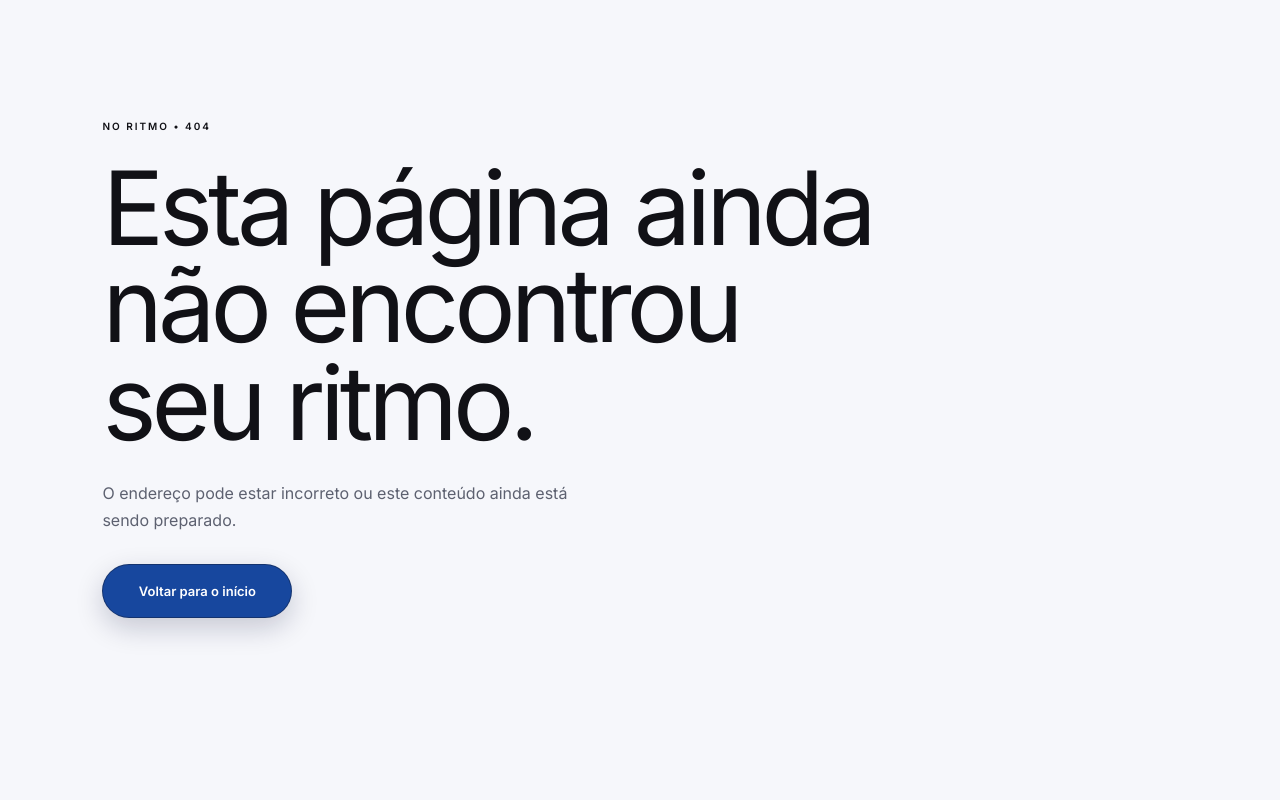
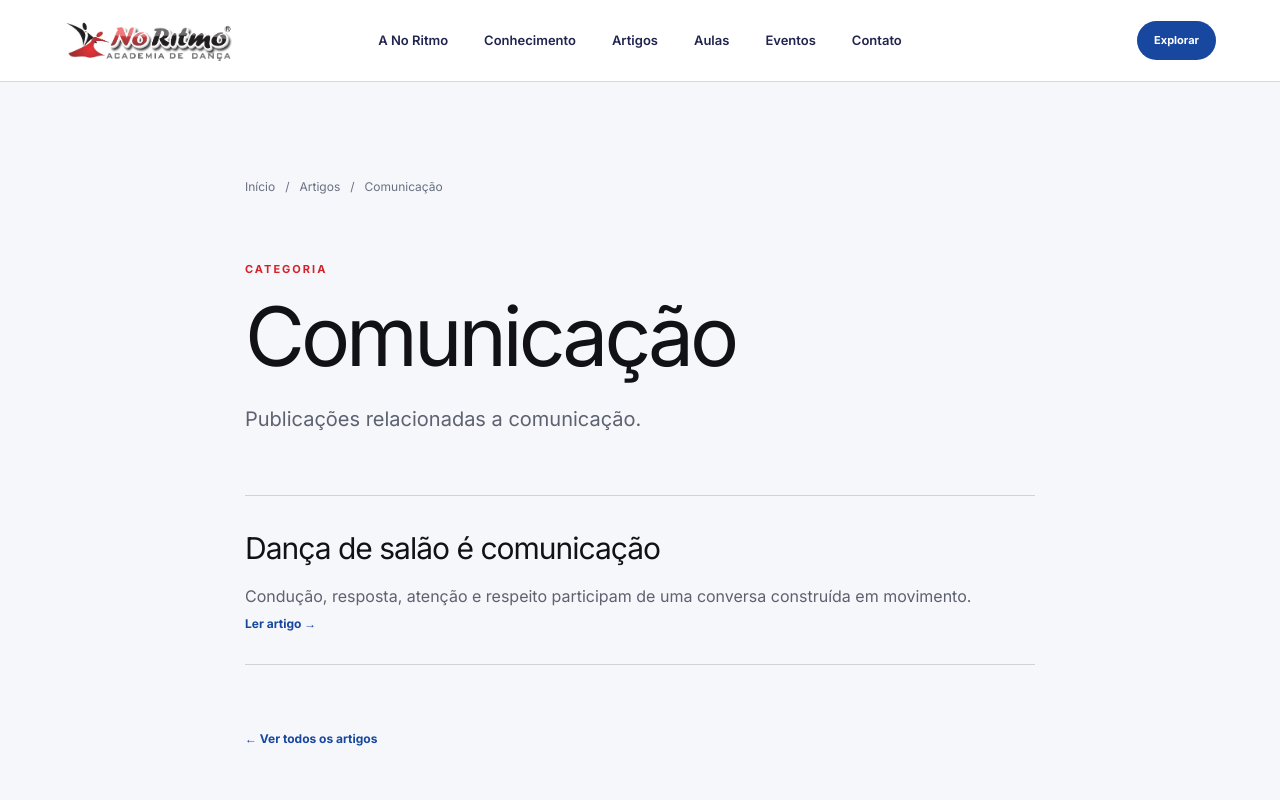
Before and after one commit to leonardodariva/no-ritmo-academia-de-danca, a Next.js app: page /artigos/categoria/comunicacao in a window 1280 px wide. Before the commit this address had no page. Shown: the top 800 px of the page. Built offline with nearby package versions, Linux system fonts and the light colour scheme; a web font is replaced by a local one.

Commit message:
feat: adiciona paginas de autores e categorias

```diff
--- /dev/null
+++ b/app/artigos/categoria/[slug]/page.tsx
@@ -0,0 +1,15 @@
+import type { Metadata } from "next";
+import Link from "next/link";
+import { articles } from "../../../../content/editorial";
+import SiteFooter from "../../../SiteFooter";
+import SiteHeader from "../../../SiteHeader";
+
+const slugify = (value: string) => value.normalize("NFD").replace(/[\u0300-\u036f]/g, "").toLowerCase().replaceAll(" ", "-");
+export function generateStaticParams() { return [...new Set(articles.map((article) => slugify(article.category)))].map((slug) => ({ slug })); }
+export function generateMetadata({ params }: { params: { slug: string } }): Metadata { const first = articles.find((article) => slugify(article.category) === params.slug); return { title: first ? `${first.category} | Artigos No Ritmo` : "Categoria | Artigos No Ritmo", description: first ? `Artigos da No Ritmo na categoria ${first.category}.` : "Categoria editorial da No Ritmo." }; }
+
+export default function CategoryPage({ params }: { params: { slug: string } }) {
+  const filtered = articles.filter((article) => slugify(article.category) === params.slug);
+  const title = filtered[0]?.category;
+  return <main><SiteHeader /><div className="article-page"><section className="article-shell"><nav className="breadcrumbs" aria-label="Breadcrumb"><Link href="/">Início</Link><span aria-hidden="true">/</span><Link href="/artigos">Artigos</Link><span aria-hidden="true">/</span><span>{title ?? "Categoria"}</span></nav><p className="article-category">Categoria</p><h1>{title ?? "Categoria não encontrada"}</h1><p className="article-summary">{title ? `Publicações relacionadas a ${title.toLowerCase()}.` : "Não há publicações nesta categoria."}</p><div className="category-articles">{filtered.map((article) => <article key={article.slug}><h2>{article.title}</h2><p>{article.summary}</p><Link href={`/artigos/${article.slug}`}>Ler artigo →</Link></article>)}</div><Link className="article-back" href="/artigos">← Ver todos os artigos</Link></section></div><SiteFooter /></main>;
+}
--- a/app/artigos/page.tsx
+++ b/app/artigos/page.tsx
@@ -11,7 +11,7 @@ export default function ArtigosPage() {
   return <main className="subpage editorial-index">
     <SiteHeader />
     <section className="subpage-hero editorial-hero"><p>Publicações No Ritmo</p><h1>Ideias para compreender e viver a dança.</h1><div><span>Acervo editorial</span><p>Reflexões, guias e experiências conectados à biblioteca permanente de conhecimento.</p></div></section>
-    <nav className="category-list" id="categorias" aria-label="Categorias dos artigos"><span>Categorias</span>{categories.map((category) => <a key={category} href={`#${category.toLowerCase().replaceAll(" ", "-")}`}>{category}</a>)}</nav>
+    <nav className="category-list" id="categorias" aria-label="Categorias dos artigos"><span>Categorias</span>{categories.map((category) => <Link key={category} href={`/artigos/categoria/${category.normalize("NFD").replace(/[\u0300-\u036f]/g, "").toLowerCase().replaceAll(" ", "-")}`}>{category}</Link>)}</nav>
     <section className="article-index" aria-labelledby="publicacoes-title">
       <div className="editorial-section-heading"><p className="section-label">Publicações</p><h2 id="publicacoes-title">Para começar a explorar</h2><p>{editorialNotice}</p></div>
       {articles.map((article) => <article id={article.category.toLowerCase().replaceAll(" ", "-")} key={article.slug}><p>{article.category}</p><div><h3>{article.title}</h3><small>{article.author.name} · {article.readingTime} min de leitura</small></div><span>{article.summary}</span><Link href={`/artigos/${article.slug}`} aria-label={`Ler ${article.title}`}>Ler artigo →</Link></article>)}
--- /dev/null
+++ b/app/autores/[slug]/page.tsx
@@ -0,0 +1,14 @@
+import type { Metadata } from "next";
+import Link from "next/link";
+import { articles, noRitmoAuthor } from "../../../content/editorial";
+import SiteFooter from "../../SiteFooter";
+import SiteHeader from "../../SiteHeader";
+
+export function generateStaticParams() { return [{ slug: noRitmoAuthor.slug }]; }
+export function generateMetadata({ params }: { params: { slug: string } }): Metadata { return params.slug === noRitmoAuthor.slug ? { title: `${noRitmoAuthor.name} | Autores No Ritmo`, description: noRitmoAuthor.bio } : { title: "Autor | No Ritmo" }; }
+
+export default function AuthorPage({ params }: { params: { slug: string } }) {
+  if (params.slug !== noRitmoAuthor.slug) return <main><SiteHeader /><div className="article-page"><div className="article-shell"><h1>Perfil em preparação</h1><Link href="/autores">Voltar aos autores</Link></div></div><SiteFooter /></main>;
+  const published = articles.filter((article) => article.author.slug === params.slug);
+  return <main><SiteHeader /><div className="article-page author-page"><article className="article-shell"><nav className="breadcrumbs" aria-label="Breadcrumb"><Link href="/">Início</Link><span aria-hidden="true">/</span><Link href="/autores">Autores</Link><span aria-hidden="true">/</span><span>{noRitmoAuthor.name}</span></nav><p className="article-category">Autoria institucional</p><h1>{noRitmoAuthor.name}</h1><p className="article-summary">{noRitmoAuthor.bio}</p><aside className="article-note"><strong>Perfil provisório</strong><p>Nomes, funções, biografias, experiência e especialidades individuais serão publicados somente após confirmação.</p></aside><section className="related-content"><p>Conteúdos relacionados</p><h2>Publicações deste perfil</h2><div>{published.map((article) => <Link key={article.slug} href={`/artigos/${article.slug}`}>{article.title}<span>→</span></Link>)}</div></section><Link className="article-back" href="/autores">← Voltar aos autores</Link></article></div><SiteFooter /></main>;
+}
--- a/app/globals.css
+++ b/app/globals.css
@@ -276,3 +276,10 @@ footer { background:#0b0b0f; color:var(--cream); padding:80px 8vw 25px; }.brand-
 .v4-footer { padding:75px 8vw 25px; display:grid; grid-template-columns:1.7fr repeat(4,1fr); gap:50px; color:#fff; background:#08080c; }.v4-footer-intro img { width:190px; height:auto; }.v4-footer-intro p { max-width:260px; color:#9ca0ad; line-height:1.6; }.v4-footer>div:not(.v4-footer-intro):not(.v4-footer-bottom) { display:flex; flex-direction:column; align-items:flex-start; gap:12px; }.v4-footer strong { margin-bottom:10px; color:#aebff0; text-transform:uppercase; letter-spacing:1.3px; font-size:10px; }.v4-footer a,.v4-footer span { color:#c7c9d1; font-size:12px; }.v4-footer a:hover { color:#fff; }.v4-footer-bottom { grid-column:1/-1; margin-top:35px; padding-top:24px; display:flex; justify-content:space-between; border-top:1px solid rgba(255,255,255,.15); }
 @media(max-width:980px){.v4-hero { grid-template-columns:1fr; }.v4-hero-index { display:grid; grid-template-columns:repeat(3,1fr); }.v4-hero-index a { padding-inline:14px; border-right:1px solid rgba(255,255,255,.3); }.v4-statement,.v4-section-heading { grid-template-columns:1fr; }.v4-method-grid { grid-template-columns:1fr 1fr; }.v4-knowledge-list a { grid-template-columns:40px 1fr 30px; }.v4-knowledge-list p { grid-column:2; }.v4-footer { grid-template-columns:1.5fr repeat(2,1fr); }.v4-footer-bottom { grid-column:1/-1; }}
 @media(max-width:680px){.v4-hero { padding:130px 22px 30px; }.v4-hero h1 { font-size:58px; letter-spacing:-4px; }.v4-hero-index { grid-template-columns:1fr; }.v4-statement,.v4-method,.v4-knowledge,.v4-articles,.v4-institution,.v4-participate,.v4-invitation { padding:78px 22px; }.v4-statement { grid-template-columns:1fr; }.v4-method-grid,.v4-article-grid,.v4-participate-grid { grid-template-columns:1fr; }.v4-knowledge-list a { grid-template-columns:30px 1fr 20px; gap:14px; }.v4-knowledge-list h3 { font-size:24px; }.v4-knowledge-list p { grid-column:2/4; }.v4-institution { grid-template-columns:1fr; }.v4-invitation>div,.v4-hero-copy>div { flex-direction:column; align-items:center; }.v4-footer { grid-template-columns:1fr 1fr; padding:60px 22px 24px; }.v4-footer-intro,.v4-footer-contact,.v4-footer-bottom { grid-column:1/-1; }.v4-footer-bottom { flex-direction:column; gap:12px; }}
+.author-index-grid { grid-template-columns:minmax(280px,1fr) 1fr 1fr; }
+.category-articles { margin:60px 0; border-top:1px solid var(--line); }
+.category-articles article { padding:30px 0; border-bottom:1px solid var(--line); }
+.category-articles h2 { margin:0 0 12px; font-size:30px; letter-spacing:-1px; }
+.category-articles p { color:#5d6170; line-height:1.65; }
+.category-articles a { color:var(--blue); font-size:12px; font-weight:700; }
+@media(max-width:680px){.author-index-grid { grid-template-columns:1fr; }}
--- a/app/sitemap.ts
+++ b/app/sitemap.ts
@@ -1,10 +1,11 @@
 import type { MetadataRoute } from "next";
-import { articles, knowledgePages } from "../content/editorial";
+import { articles, knowledgePages, noRitmoAuthor } from "../content/editorial";
 
 const siteUrl = "https://no-ritmo-academia-de-danca.sites.openai.com";
 
 export default function sitemap(): MetadataRoute.Sitemap {
   const routes = ["/", "/sobre", "/aulas", "/aulas-particulares", "/modalidades", "/coreografias", "/professores", "/autores", "/horarios", "/galeria", "/faq", "/contato", "/eventos", "/conhecimento", "/artigos"];
-  const editorialRoutes = [...knowledgePages.map((item) => `/conhecimento/${item.slug}`), ...articles.map((item) => `/artigos/${item.slug}`)];
+  const categoryRoutes = [...new Set(articles.map((item) => item.category.normalize("NFD").replace(/[\u0300-\u036f]/g, "").toLowerCase().replaceAll(" ", "-")))].map((slug) => `/artigos/categoria/${slug}`);
+  const editorialRoutes = [...knowledgePages.map((item) => `/conhecimento/${item.slug}`), ...articles.map((item) => `/artigos/${item.slug}`), ...categoryRoutes, `/autores/${noRitmoAuthor.slug}`];
   return [...routes, ...editorialRoutes].map((route) => ({ url: `${siteUrl}${route}`, lastModified: new Date(), changeFrequency: route.startsWith("/artigos") ? "weekly" : "monthly", priority: route === "/" ? 1 : route.split("/").length > 2 ? 0.6 : 0.7 }));
 }
```
Also changed, not shown: app/autores/page.tsx (+6 -2 lines), 1 other file (tests, documents, lock files or other folders).
